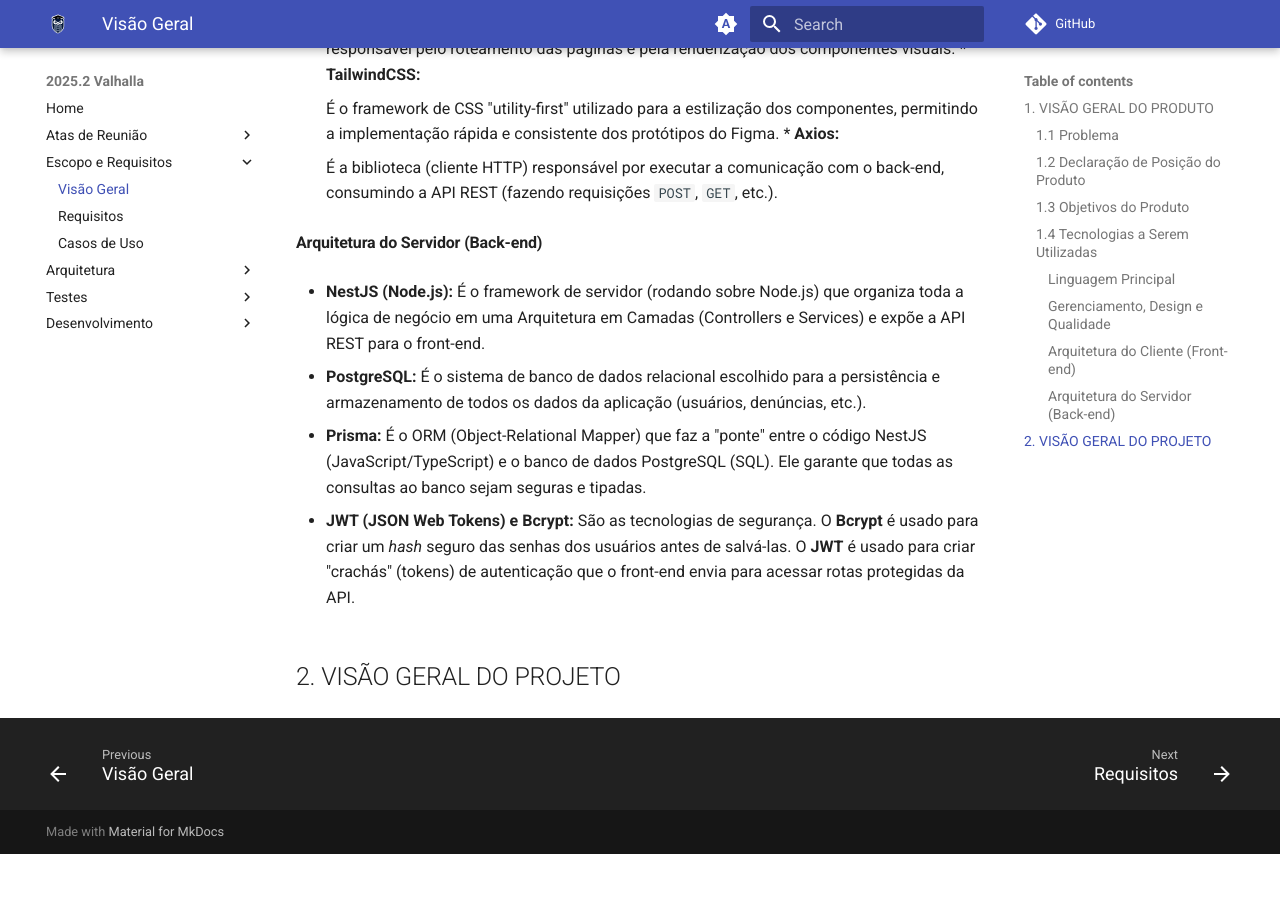
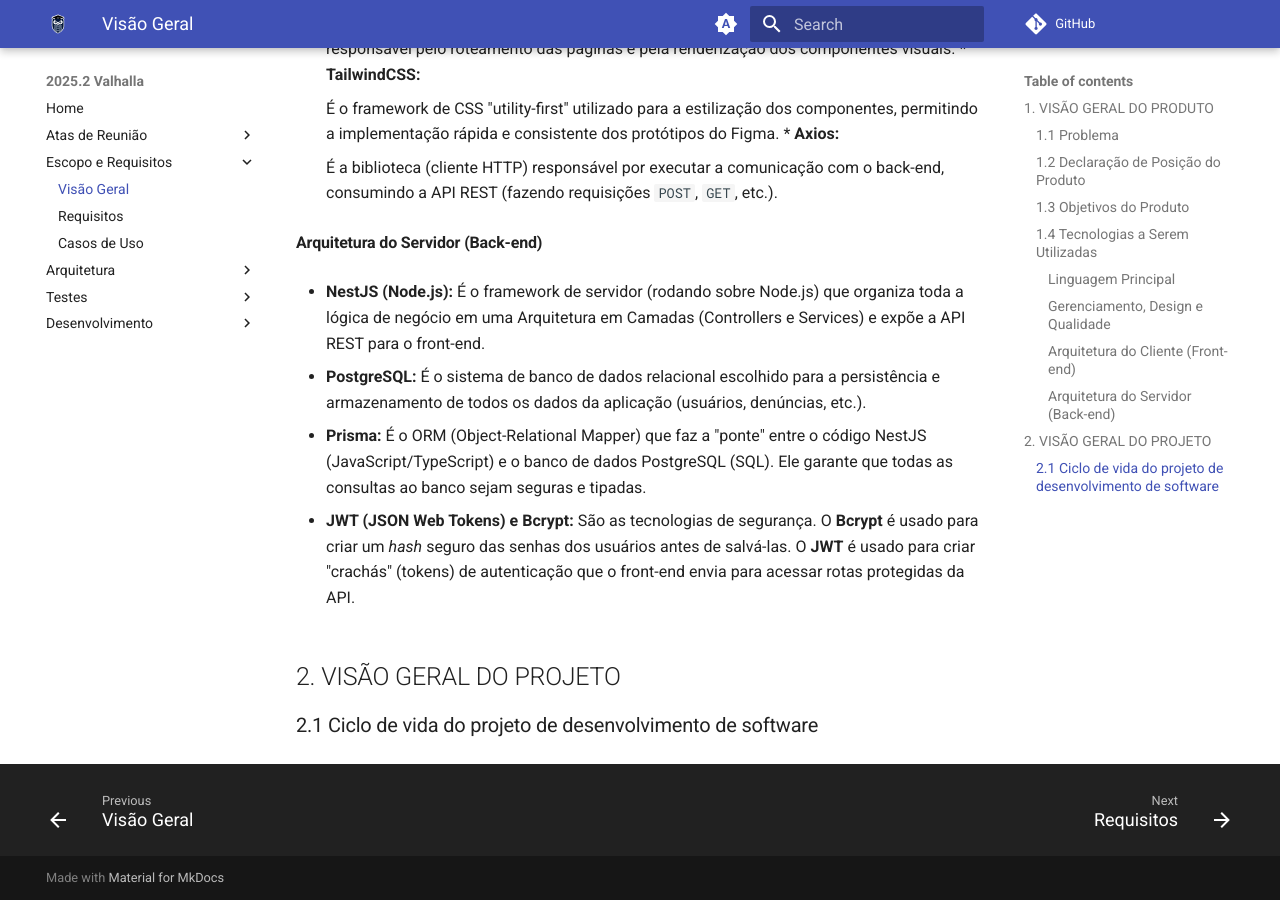
Before and after one commit to fga-eps-mds/2025.2-Valhalla-Docs, an MkDocs documentation site: the page built from docs/escopo-requisitos/geral.md, in a window 1280 px wide and 900 px high, scrolled down 3717 px. Built offline with MkDocs 1.6.1 and Material for MkDocs 9.7.7, drawn with Linux system fonts in a browser that asks for light colours; comment, search, counter and statistics services are not loaded; before the commit the page ends 4571 px from its top, so only the background shows below that.

Commit message:
doc - cria subtitulo 2.1 para ciclo de vida (Seção 2 doc visão)

```diff
--- a/docs/escopo-requisitos/geral.md
+++ b/docs/escopo-requisitos/geral.md
@@ -110,3 +110,5 @@
 
 
 ## 2. VISÃO GERAL DO PROJETO
+
+### 2.1 Ciclo de vida do projeto de desenvolvimento de software
```
